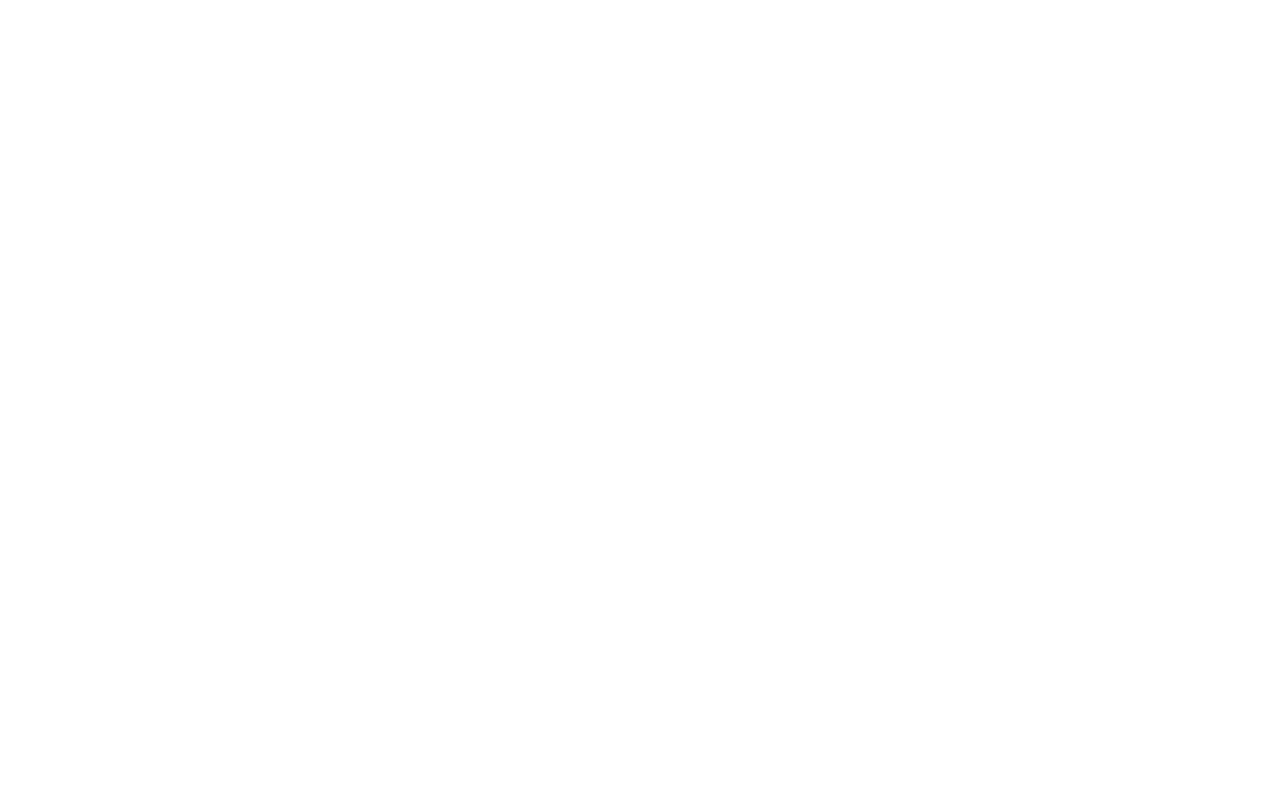
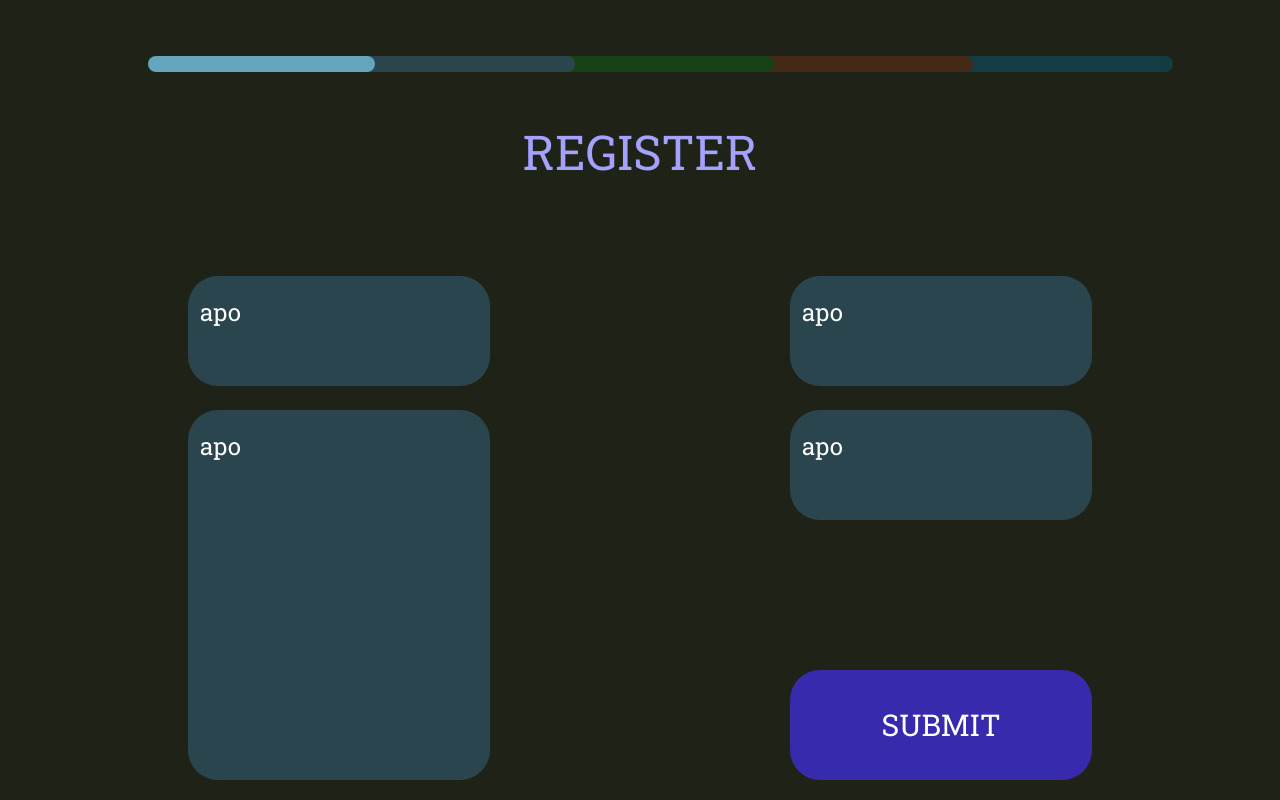
Before and after one commit to xdivayze/oggcloudfrontend, a React (Vite) app in the folder frontend/: page /register in a window 1280 px wide. Before the commit this address had no page. Built offline with nearby package versions, Linux system fonts and the light colour scheme.

Commit message:
register page added

```diff
--- a/frontend/src/App.tsx
+++ b/frontend/src/App.tsx
@@ -1,12 +1,14 @@
 import { Route, Routes } from "react-router-dom";
 import Home from "./Routes/Home/Home";
 import Layout from "./Layout";
+import Register from "./Routes/Register/Register";
 
 function App() {
   return (
     <Routes>
       <Route path="/" element={<Layout />}>
         <Route index element={<Home />} />
+        <Route path="register" element={<Register />} />
       </Route>
     </Routes>
   );
--- a/frontend/src/Navbar/Components/CommonFrame.tsx
+++ b/frontend/src/Navbar/Components/CommonFrame.tsx
@@ -15,7 +15,7 @@
   z: string;
   textSize: string;
 }) {
-  var classnames = ` w-1/5 min-h-full ${color} rounded-2xl ${margin} items-center flex justify-center ${z} text-xl text-center text-yellow-ogg font-robotoSlab ${textSize} transition-all duration-400 hover:text-indigo-ogg hover:z-5 hover:border-solid hover:border-2`;
+  var classnames = ` w-1/5 min-h-full ${color} rounded-2xl ${margin} items-center flex justify-center ${z} text-xl text-center text-yellow-ogg font-robotoSlab ${textSize} transition-transform duration-300  ease-in-out hover:text-indigo-ogg hover:z-5 hover:border-solid hover:border-1`;
   return (
     <div className={classnames}>
       <Link to={to}>{text}</Link>
--- a/frontend/src/Routes/Home/Components/SpotifyPart.tsx
+++ b/frontend/src/Routes/Home/Components/SpotifyPart.tsx
@@ -1,6 +1,6 @@
 export default function SpotifyPart() {
     return(
-        <div className="w-full h-full mt-2">
+        <div className="w-full h-full mt-2 rounded-3xl">
             <iframe src="https://open.spotify.com/embed/playlist/4X6brxgn2C7WHVQ6mGsQ8B?utm_source=generator&theme=0" width="100%" height="100%" allow="autoplay; clipboard-write; encrypted-media; fullscreen; picture-in-picture" loading="lazy"></iframe>
         </div>
     )
--- a/frontend/src/Routes/Home/Components/TextPart.tsx
+++ b/frontend/src/Routes/Home/Components/TextPart.tsx
@@ -19,7 +19,7 @@
 
       <div className="pt-1 flex flex-col max-w-fit">
         <p className="">
-          <span className="text-indigo-ogg underline">
+          <span className="text-indigo-ogg underline hover:scale-110 hover:text-blue-700 transition-all duration-200">
             {" "}
             <Link to={"/register"}>Join now</Link>{" "}
           </span>
--- /dev/null
+++ b/frontend/src/Routes/Register/Components/ObeseBar.tsx
@@ -0,0 +1,7 @@
+export default function ObeseBar({height, color, text}: {height:string, color:string, text:string}) {
+    return (
+        <div contentEditable={true} className={`w-full rounded-[30px] font-robotoSlab flex  transition-all duration-300   ${height} ${color}`} >
+            {text}
+        </div>
+    )
+}
--- /dev/null
+++ b/frontend/src/Routes/Register/Register.tsx
@@ -0,0 +1,69 @@
+import Navbar from "../../Navbar/Navbar";
+import ObeseBar from "./Components/ObeseBar";
+
+export default function Register() {
+  return (
+    <div className="min-h-full ml-7 mr-7">
+      <div className="pt-14 min-h-1/5">
+        <Navbar collapse={true} />
+      </div>
+      <div className="w-full">
+        <p className="text-5xl font-robotoSlab text-indigo-ogg flex justify-center pt-4">
+          REGISTER
+        </p>
+      </div>
+
+      <div className=" min-h-4/5 pt-25 ">
+        <div className="flex flex-col">
+          <div className="px-40  flex flex-row w-full space-x-[300px]">
+            <div className="w-1/2">
+              <div className="w-full">
+                <ObeseBar
+                  height="min-h-[110px]"
+                  color="text-white bg-teal-ogg-1 hover:text-white hover:bg-indigo-950 pl-3 pt-5 text-2xl"
+                  text="apo"
+                />
+              </div>
+            </div>
+            <div className="w-1/2">
+              <div className="w-full">
+                <ObeseBar
+                  height="min-h-[110px]"
+                  color="text-white bg-teal-ogg-1 hover:text-white hover:bg-indigo-950 pl-3 pt-5 text-2xl"
+                  text="apo"
+                />
+              </div>
+            </div>
+          </div>
+          <div className="px-40  flex flex-row w-full space-x-[300px] ">
+            <div className="w-1/2">
+              <div className="w-full mt-6">
+                <ObeseBar
+                  height="min-h-[370px]"
+                  color="text-white bg-teal-ogg-1 hover:text-white hover:bg-indigo-950 pl-3 pt-5 text-2xl"
+                  text="apo"
+                />
+              </div>
+            </div>
+            <div className="w-1/2 mt-6 flex flex-col">
+              <div>
+                <ObeseBar
+                  height="min-h-[110px]"
+                  color="text-white bg-teal-ogg-1 hover:text-white hover:bg-indigo-950  pl-3 pt-5 text-2xl"
+                  text="apo"
+                />
+              </div>
+              <div className="w-full mt-auto">
+                <ObeseBar
+                  height="min-h-[110px]"
+                  color="text-white bg-indigo-800 hover:text-white hover:bg-red-600 items-center justify-center text-3xl"
+                  text="SUBMIT "
+                />
+              </div>
+            </div>
+          </div>
+        </div>
+      </div>
+    </div>
+  );
+}
```
Also changed, not shown: frontend/src/Navbar/Navbar.tsx (+3 -7 lines).
